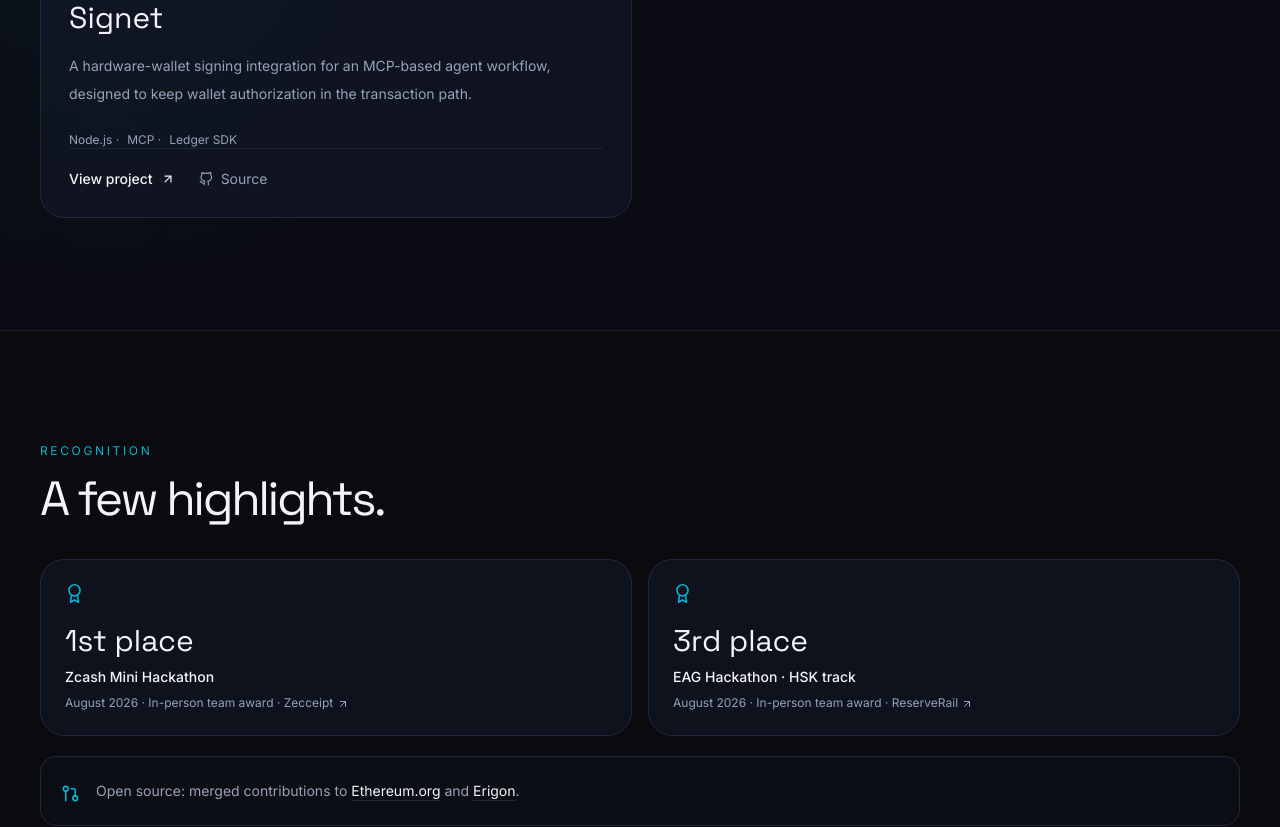
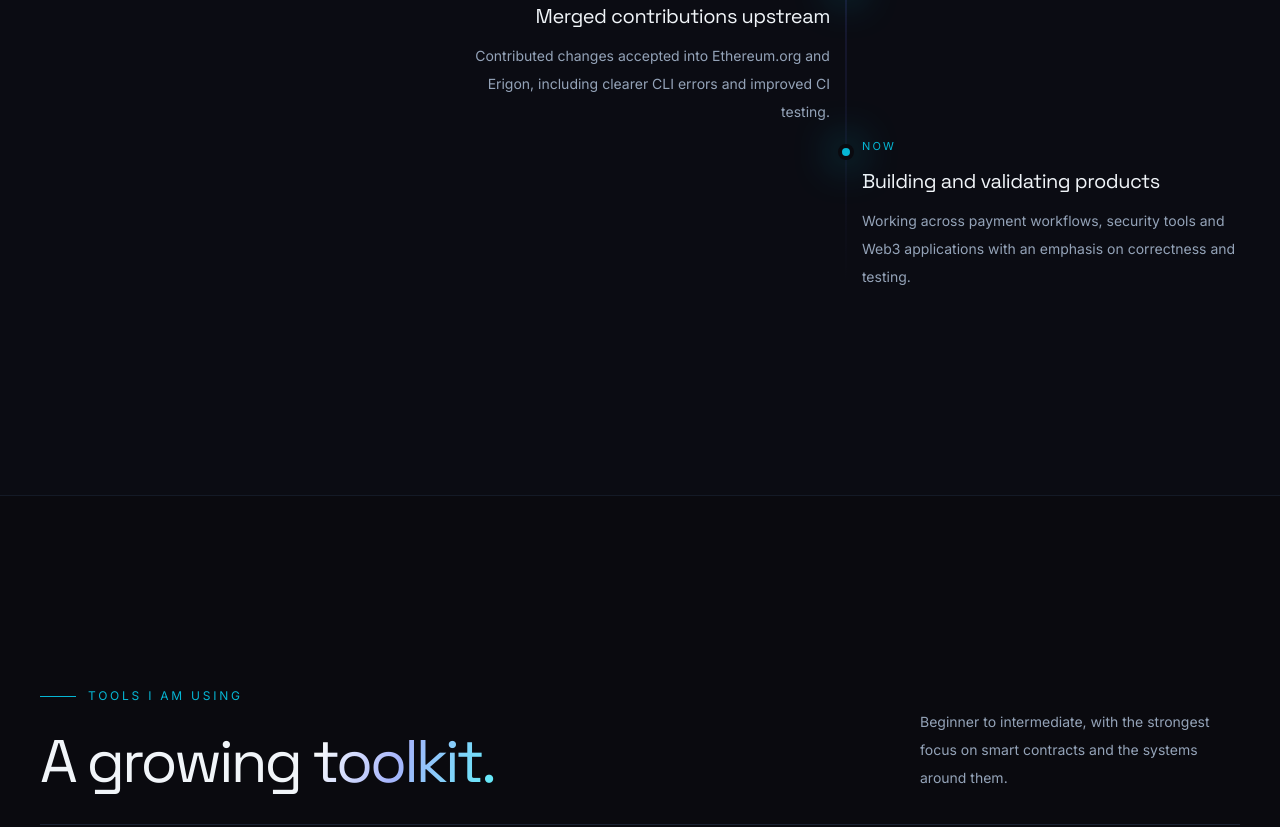
Before and after one commit to Alike001/alike-portfolio, a Next.js app: page / in a window 1280 px wide. Shown: the part 1900-2727 px from the top of the page. Built offline with nearby package versions, Linux system fonts and the light colour scheme.

Commit message:
restore: preserve original design in app/page.js

```diff
--- a/app/page.js
+++ b/app/page.js
@@ -1,8 +1,10 @@
 import Navbar from "../components/Navbar";
 import Hero from "../components/Hero";
 import About from "../components/About";
+import Journey from "../components/Journey";
+import Skills from "../components/Skills";
 import Projects from "../components/Projects";
-import Awards from "../components/Awards";
+import Writing from "../components/Writing";
 import Contact from "../components/Contact";
 import Footer from "../components/Footer";
 
@@ -13,8 +15,10 @@ export default function Home() {
       <main className="w-full max-w-full overflow-x-hidden">
         <Hero />
         <About />
+        <Journey />
+        <Skills />
         <Projects />
-        <Awards />
+        <Writing />
         <Contact />
       </main>
       <Footer />
```
